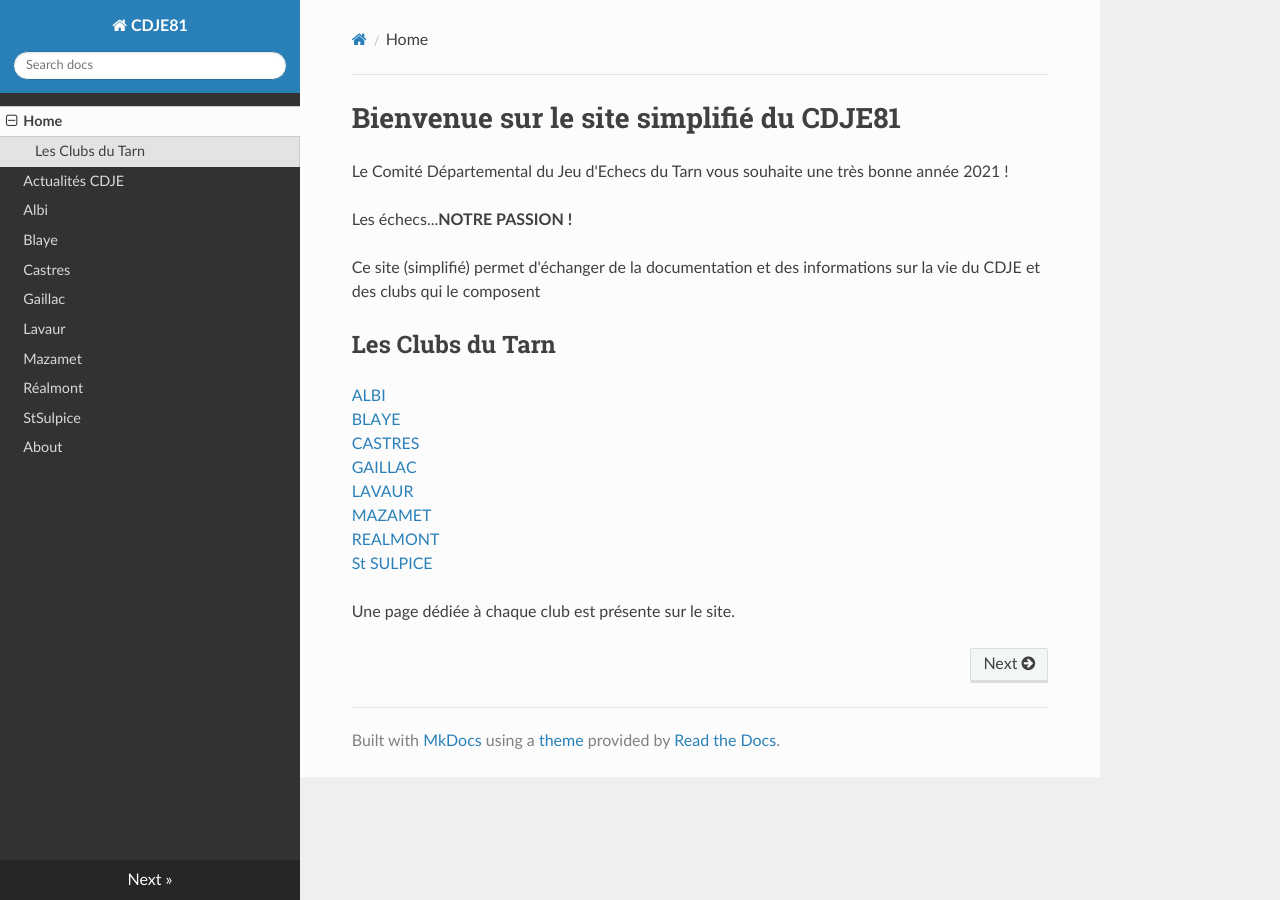
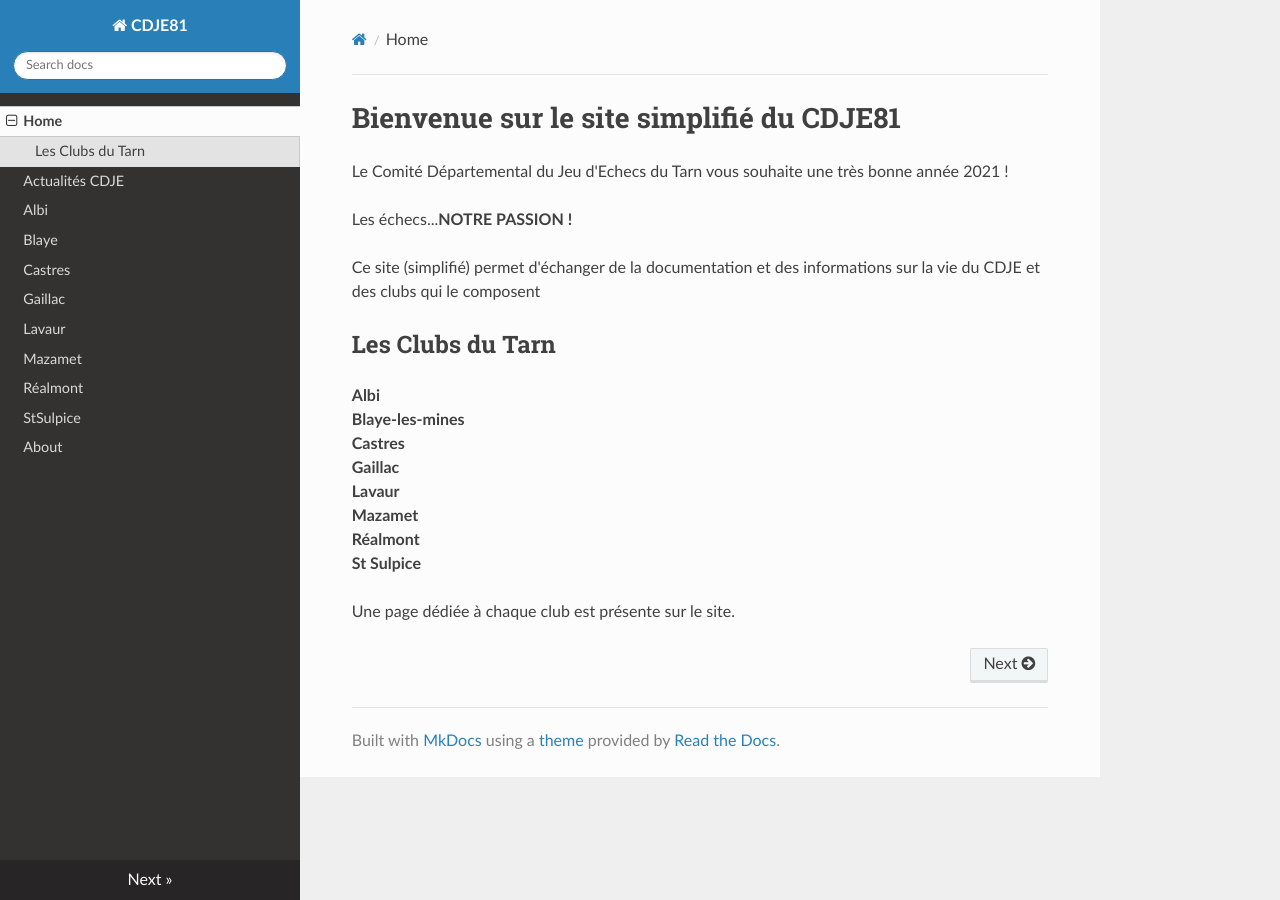
Before and after one commit to Franciskov/CDJE81, an MkDocs documentation site: the page built from docs/index.md, in a window 1280 px wide. Built offline with MkDocs 1.6.1, drawn with Linux system fonts in a browser that asks for light colours; nearby versions of some CDN libraries; old or Windows-style settings are respelled for this version of MkDocs.

Commit message:
AG du 9 janvier en pdf Suppression des liens vers les clubs sur la page home

```diff
--- a/docs/index.md
+++ b/docs/index.md
@@ -9,14 +9,14 @@ Ce site (simplifié) permet d'échanger de la documentation et des informations
 
 ## Les Clubs du Tarn
 
-<p>	<a href="../Albi/index.html">ALBI</a><br>
-	<a href="../Blaye/index.html">BLAYE</a><br>
-	<a href="../Castres/index.html">CASTRES</a><br>
-	<a href="../Gaillac/index.html">GAILLAC</a><br>
-	<a href="../Lavaur/index.html">LAVAUR</a><br>
-	<a href="../Mazamet/index.html">MAZAMET</a><br>
-	<a href="../Réalmont/index.html">REALMONT</a><br>
-	<a href="../StSulpice/index.html">St SULPICE</a><br>
+<p>	<b>Albi</b><br>
+	<b>Blaye-les-mines</b><br>
+	<b>Castres</b><br>
+	<b>Gaillac</b><br>
+	<b>Lavaur</b><br>
+	<b>Mazamet</b><br>
+	<b>Réalmont</b><br>
+	<b>St Sulpice</b><br>
 </p>
 
 Une page dédiée à chaque club est présente sur le site.
```
Also changed, not shown: docs/ActualiteCDJE.md (+1 -1 lines), docs/about.md (+3 -3 lines).
